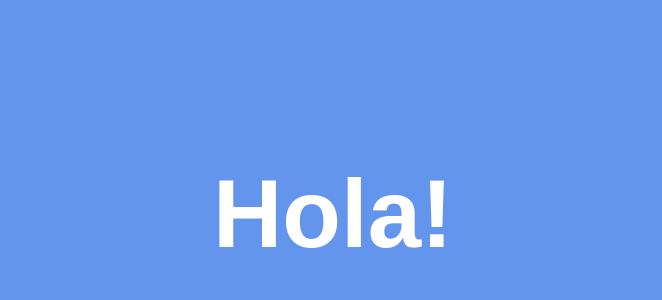
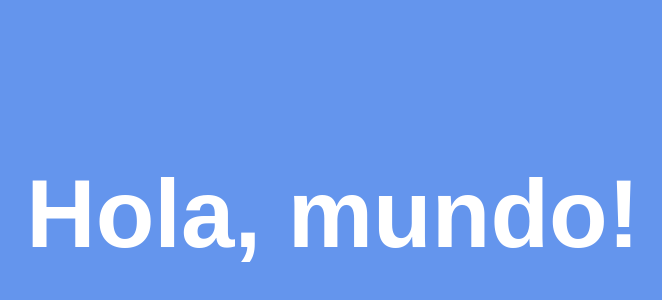
Before and after one commit to fran-gomez/fran-gomez.github.io, a plain HTML site: page index.html in a window 1280 px wide. Shown: the part 186-486 px from the top of the page, without its empty margins (307-969 px from the left). Drawn offline with Linux system fonts and the light colour scheme.

Commit message:
index message

```diff
--- a/index.html
+++ b/index.html
@@ -16,7 +16,7 @@
     </head>
     <body>
         <h1>
-            Hola!
+            Hola, mundo!
         </h1>
     </body>
 </html>
```
